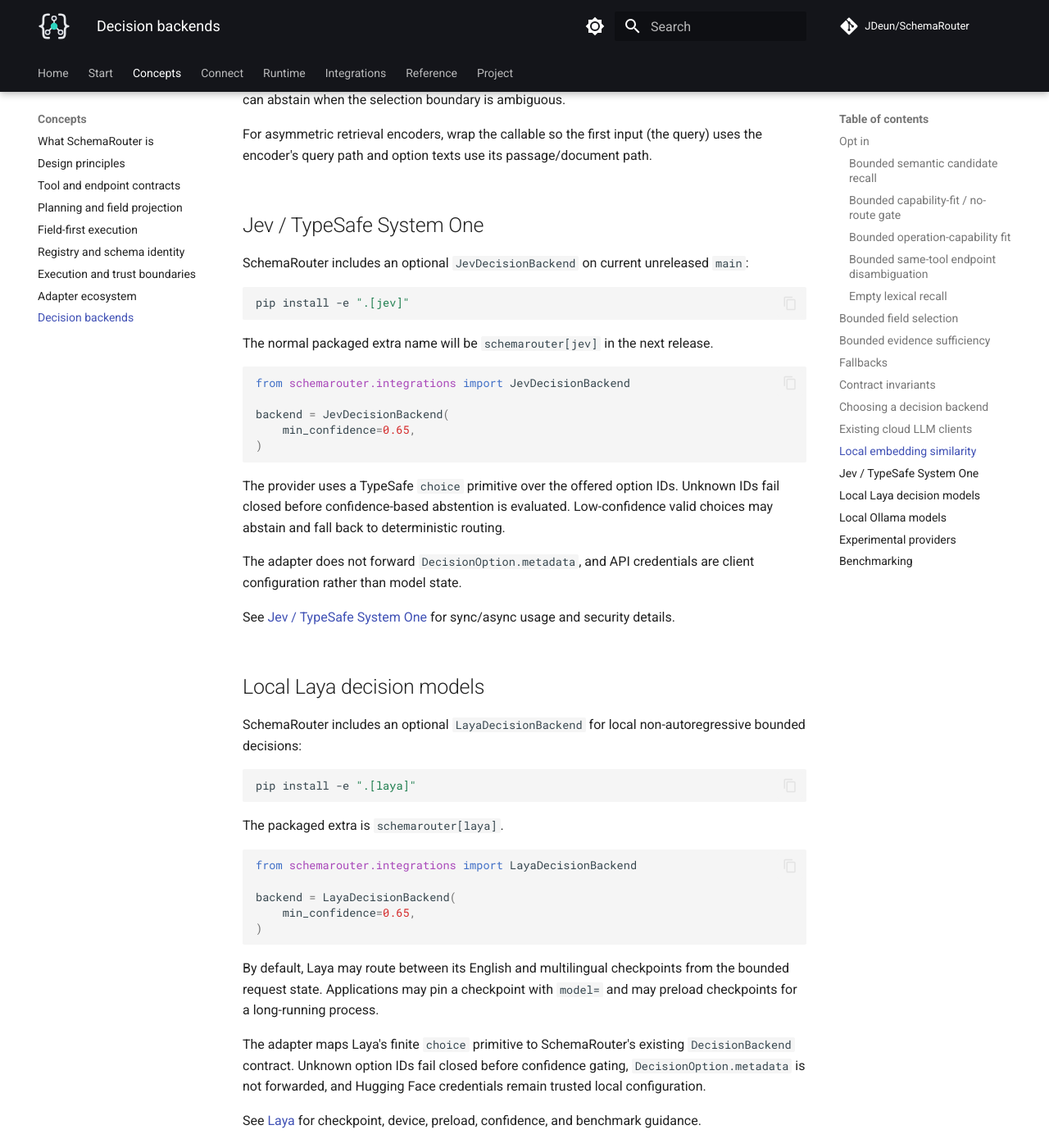
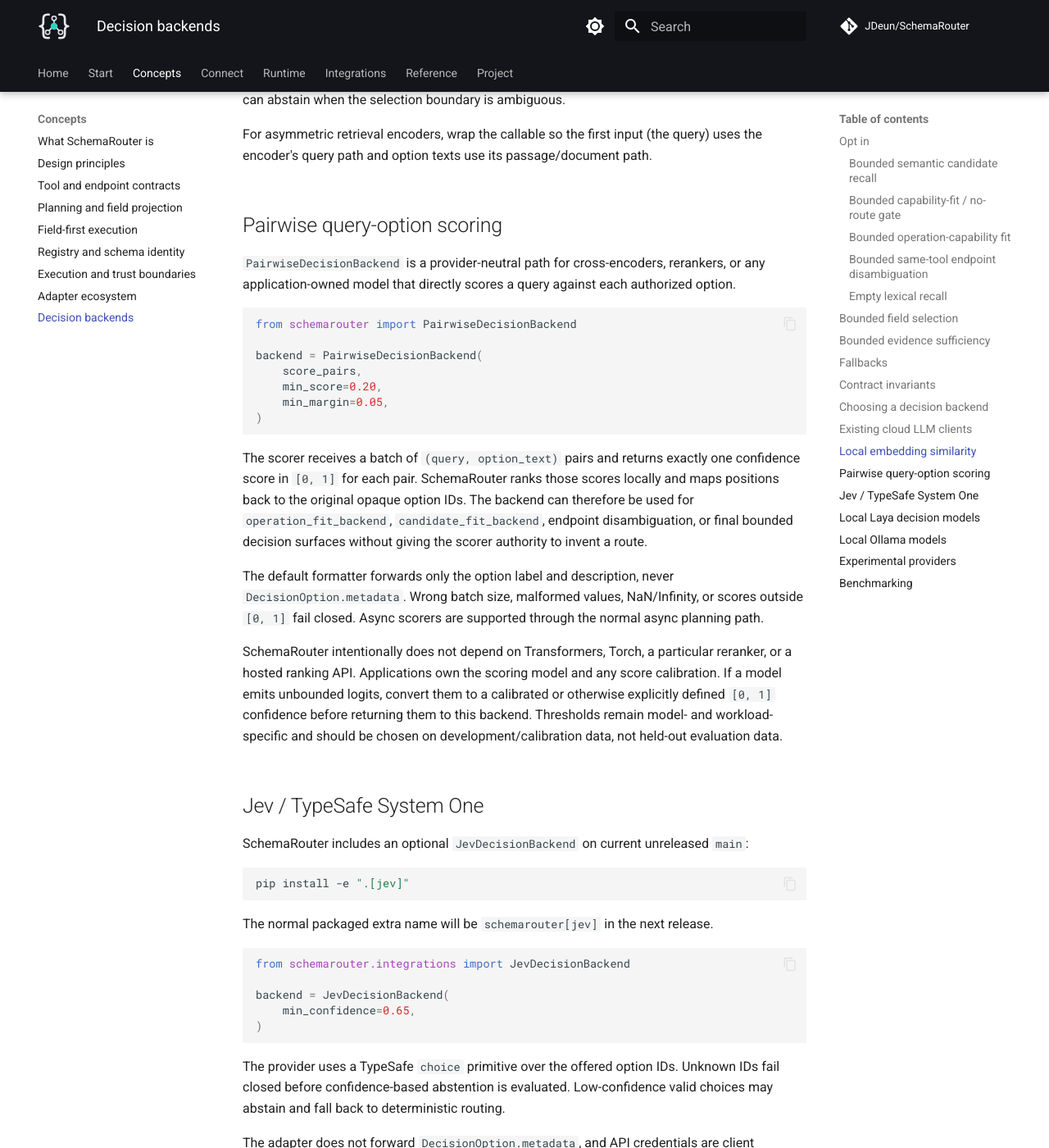
Before and after one commit to JDeun/SchemaRouter, an MkDocs documentation site: the page built from docs/concepts/decision-backends.md, in a window 1280 px wide and 1400 px high, scrolled down 9736 px. Shown: the whole window at 82% size. Built offline with MkDocs 1.6.1 and Material for MkDocs 9.7.7, drawn with Linux system fonts in a browser that asks for light colours; comment, search, counter and statistics services are not loaded.

Commit message:
docs: document pairwise scoring backend

````diff
--- a/docs/concepts/decision-backends.md
+++ b/docs/concepts/decision-backends.md
@@ -320,7 +320,7 @@
 
 | Backend | Best fit | Trade-off |
 | --- | --- | --- |
-| Deterministic / embedding | Zero provider dependency and predictable local behavior | Lower semantic flexibility on ambiguous language |
+| Deterministic / embedding | Zero provider dependency and predictable local behavior | Lower semantic flexibility on ambiguous language |\n| Pairwise scorer / reranker | Direct query-option relevance scoring with bounded local authority | Application owns model/runtime and score calibration |
 | Hosted general LLM via `CallableDecisionBackend` | Reuse an existing GPT, Gemini, Claude, or other cloud-model client | Provider latency/cost; application owns structured-output prompting and credentials |
 | Laya | Fast local finite decisions, including Apple Silicon through PyTorch MPS/Metal | Single-selection adapter today; quality is checkpoint/domain dependent |
 | Ollama | Reuse a general local LLM that is already deployed for other application tasks | Autoregressive generation is heavier and slower than a purpose-built decision model |
@@ -411,6 +411,37 @@
 
 For asymmetric retrieval encoders, wrap the callable so the first input (the query) uses the
 encoder's query path and option texts use its passage/document path.
+
+## Pairwise query-option scoring
+
+`PairwiseDecisionBackend` is a provider-neutral path for cross-encoders, rerankers, or any
+application-owned model that directly scores a query against each authorized option.
+
+```python
+from schemarouter import PairwiseDecisionBackend
+
+backend = PairwiseDecisionBackend(
+    score_pairs,
+    min_score=0.20,
+    min_margin=0.05,
+)
+```
+
+The scorer receives a batch of `(query, option_text)` pairs and returns exactly one confidence
+score in `[0, 1]` for each pair. SchemaRouter ranks those scores locally and maps positions back
+to the original opaque option IDs. The backend can therefore be used for `operation_fit_backend`,
+`candidate_fit_backend`, endpoint disambiguation, or final bounded decision surfaces without
+giving the scorer authority to invent a route.
+
+The default formatter forwards only the option label and description, never
+`DecisionOption.metadata`. Wrong batch size, malformed values, NaN/Infinity, or scores outside
+`[0, 1]` fail closed. Async scorers are supported through the normal async planning path.
+
+SchemaRouter intentionally does not depend on Transformers, Torch, a particular reranker, or a
+hosted ranking API. Applications own the scoring model and any score calibration. If a model emits
+unbounded logits, convert them to a calibrated or otherwise explicitly defined `[0, 1]` confidence
+before returning them to this backend. Thresholds remain model- and workload-specific and should be
+chosen on development/calibration data, not held-out evaluation data.
 
 ## Jev / TypeSafe System One
 
````
